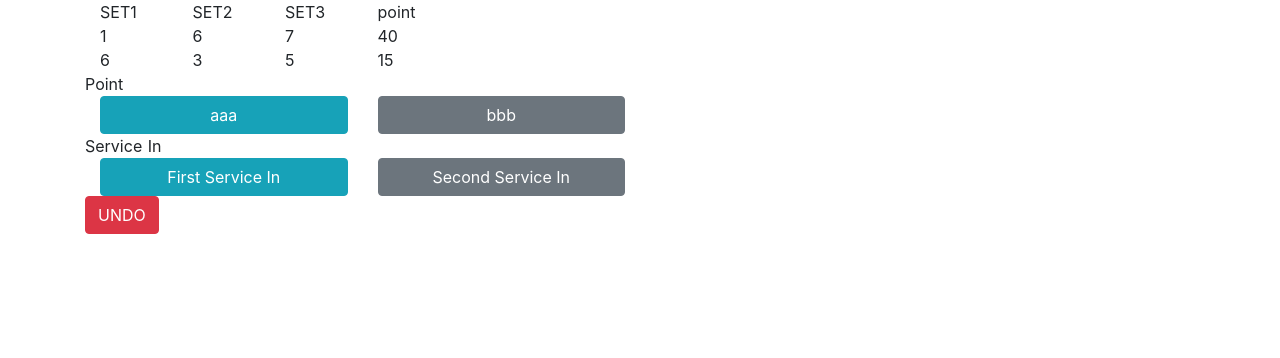
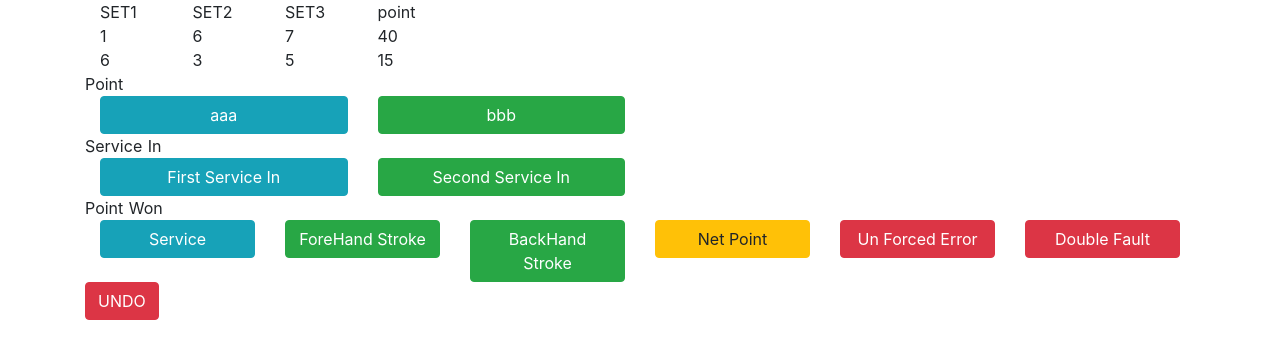
Before and after one commit to muramasa125/tennis-score, a Nuxt app: page / in a window 1280 px wide. Shown: the top 358 px of the page. Built offline with nearby package versions, Linux system fonts and the light colour scheme.

Commit message:
add Test Button Counter.vue

```diff
--- a/components/Counter.vue
+++ b/components/Counter.vue
@@ -7,7 +7,7 @@
           <b-button block variant="info">{{ player1 }}</b-button>
         </b-col>
         <b-col sm="3">
-          <b-button block>{{ player2 }}</b-button>
+          <b-button block variant="success">{{ player2 }}</b-button>
         </b-col>
       </b-row>
       <b-row>Service In</b-row>
@@ -16,10 +16,31 @@
           <b-button block variant="info">First Service In</b-button>
         </b-col>
         <b-col sm="3">
-          <b-button block>Second Service In</b-button>
+          <b-button block variant="success">Second Service In</b-button>
         </b-col>
       </b-row>
-      <b-row><b-button  variant="danger">UNDO</b-button></b-row>
+      <b-row>Point Won</b-row>
+      <b-row>
+        <b-col sm="2">
+          <b-button block variant="info">Service</b-button>
+        </b-col>
+        <b-col sm="2">
+          <b-button block variant="success">ForeHand Stroke</b-button>
+        </b-col>
+        <b-col sm="2">
+          <b-button block variant="success">BackHand Stroke</b-button>
+        </b-col>
+        <b-col sm="2">
+          <b-button block variant="warning">Net Point</b-button>
+        </b-col>
+        <b-col sm="2">
+          <b-button block variant="danger">Un Forced Error</b-button>
+        </b-col>
+        <b-col sm="2">
+          <b-button block variant="danger">Double Fault</b-button>
+        </b-col>
+      </b-row>
+      <b-row><b-button variant="danger">UNDO</b-button></b-row>
     </b-container>
   </div>
 </template>
@@ -29,7 +50,12 @@ export default {
     return {
       player1: 'aaa',
       player2: 'bbb',
-      point: true
+      points: [],
+      button: {
+        pointWinPlayer: 0,
+        serviceIn: 1,
+        PointWon: 0
+      }
     }
   }
 }
```
